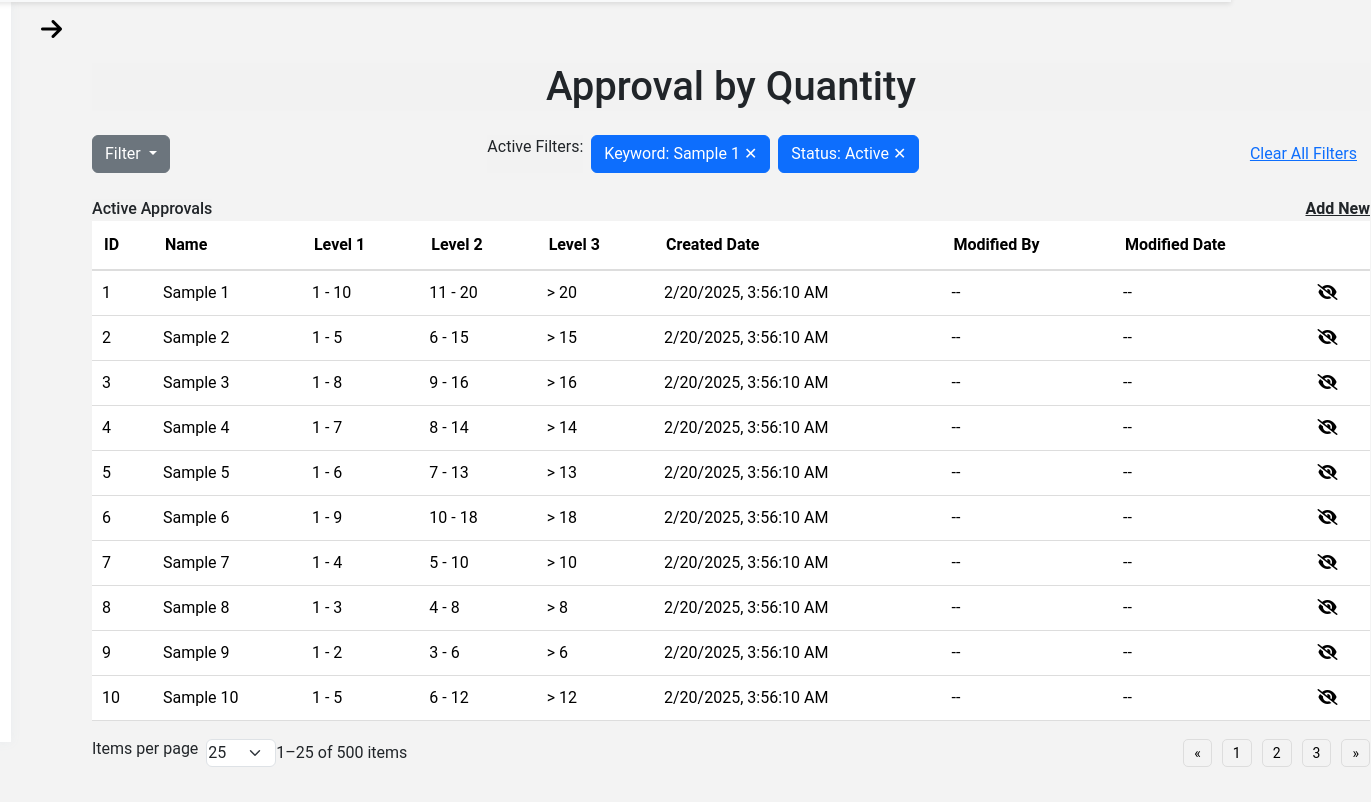
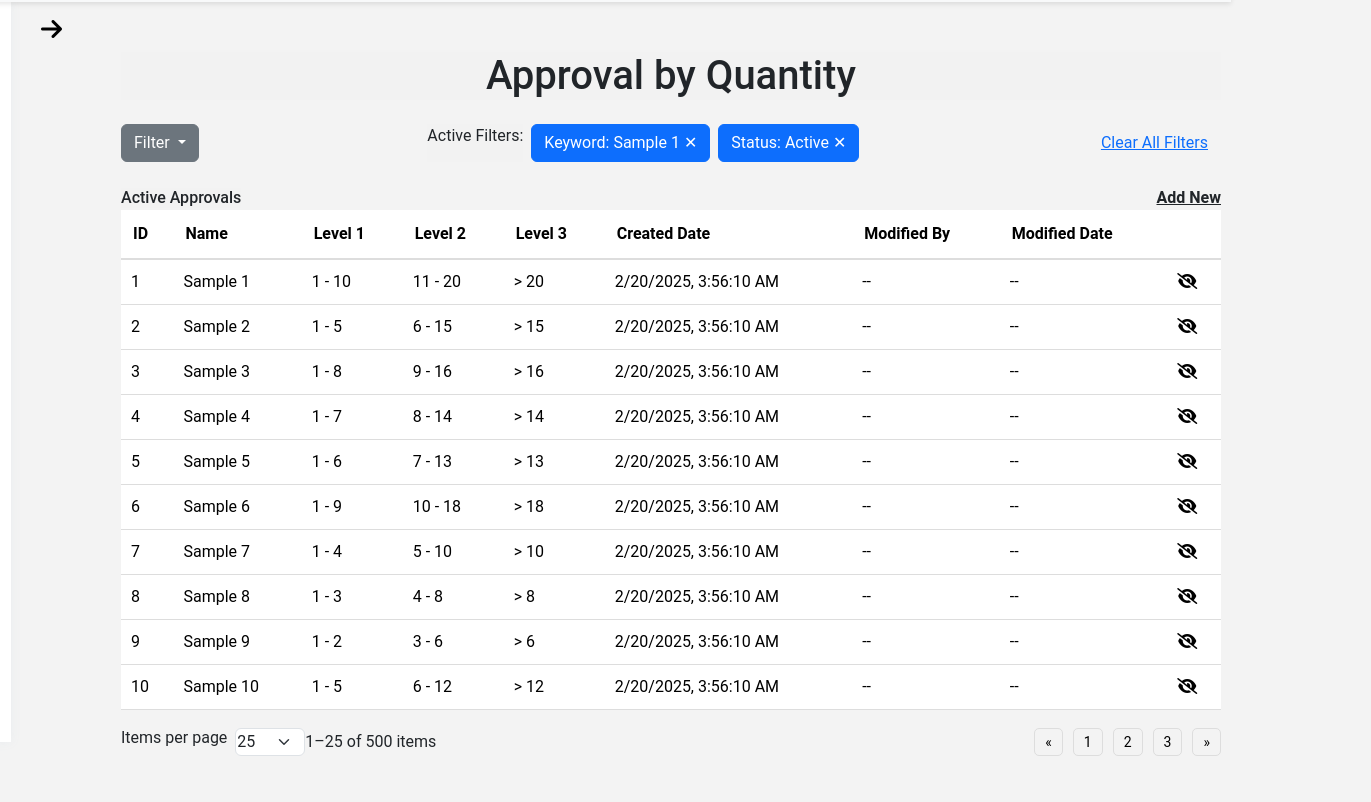
Before and after one commit to bentez7/adjustmentloa, a plain HTML site: page Adjustment-LOA/Admin/QuantityApproval.html in a window 1280 px wide. Shown: the part 58-860 px from the top of the page, 1371 px wide, since content can reach past the window. Drawn offline with nearby package versions, Linux system fonts and the light colour scheme.

Commit message:
Minor adjustment on the page margin

```diff
--- a/Adjustment-LOA/Admin/QuantityApproval.html
+++ b/Adjustment-LOA/Admin/QuantityApproval.html
@@ -11,19 +11,6 @@
   <!-- <link href="https://fonts.googleapis.com/css?family=Roboto&display=swap" rel="stylesheet"> -->
 </head>
 
-<style>
-
-.main-container {
-    margin-top: 120px; /* Adjust to prevent navbar overlap */
-    margin-left: 140px; /* Default margin when sidebar is collapsed */
-    transition: margin 0.2s ease-in-out, width 0.2s ease-in-out;
-    padding:1px;
-    max-width: 1290px;
-
-  }
-
-
-</style>
 <body>
 
   <!-- Navigation Bar -->
```
Also changed, not shown: Adjustment-LOA/Admin/AuthorizationPage.html (+0 -1 lines).
